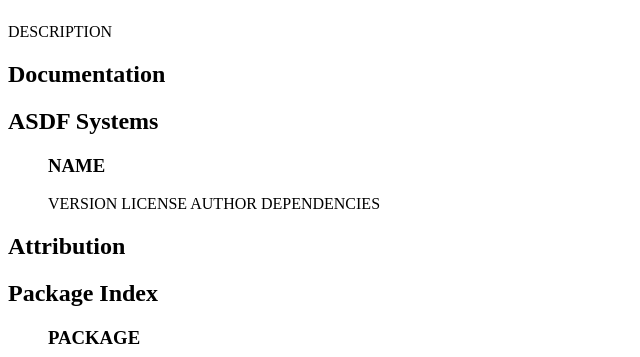
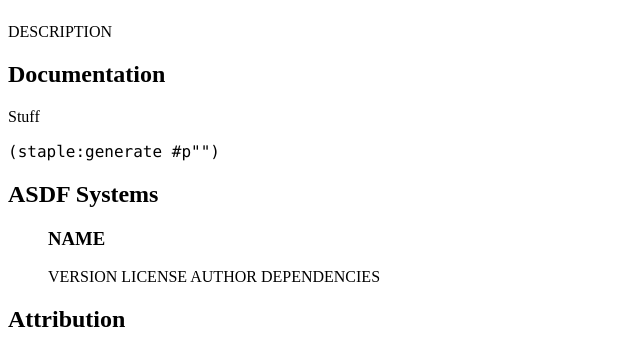
Before and after one commit to Shinmera/staple, a plain HTML site: page sample.html in a window 1280 px wide. Shown: the part 81-438 px from the top of the page, without its empty margins (0-640 px from the left). Drawn offline with Linux system fonts and the light colour scheme.

Commit message:
Minor changes to the sample file

```diff
--- a/sample.html
+++ b/sample.html
@@ -9,6 +9,7 @@
     <meta charset="utf-8" />
     <title>Staple - Sample</title>
     <style type="text/css">
+      code a{text-decoration:none;}
       h1{display:inline-block;}
       code{font-family: Consolas, Inconsolata, monospace;}
       h4{display: inline-block;margin:0;padding:0;}
@@ -26,8 +27,12 @@
       </p>
     </header>
     <div id="content">
-      <article data-block="documentation">
+      <article data-block="documentation" data-name="staple">
         <h2>Documentation</h2>
+        <p>
+          Stuff
+        </p>
+        <code>(staple:generate #p"")</code>
       </article>
       <article>
         <h2>ASDF Systems</h2>
@@ -46,10 +51,10 @@
       </article>
       <article>
         <h2>Package Index</h2>
-        <ul data-block="enumerate" data-enumerate-set="staple" data-enumerate-attribute="data-name">
-          <li>
-            <h3 class="name">PACKAGE</h3>
-            <ul data-block="package" data-exclude="method internal" class="package">
+        <ul>
+          <li data-block="package" data-name="staple" data-exclude="method" class="package">
+            <h3>Staple</h3>
+            <ul>
               <li class="symbol">
                 <a class="anchor"></a>
                 <article>
```
